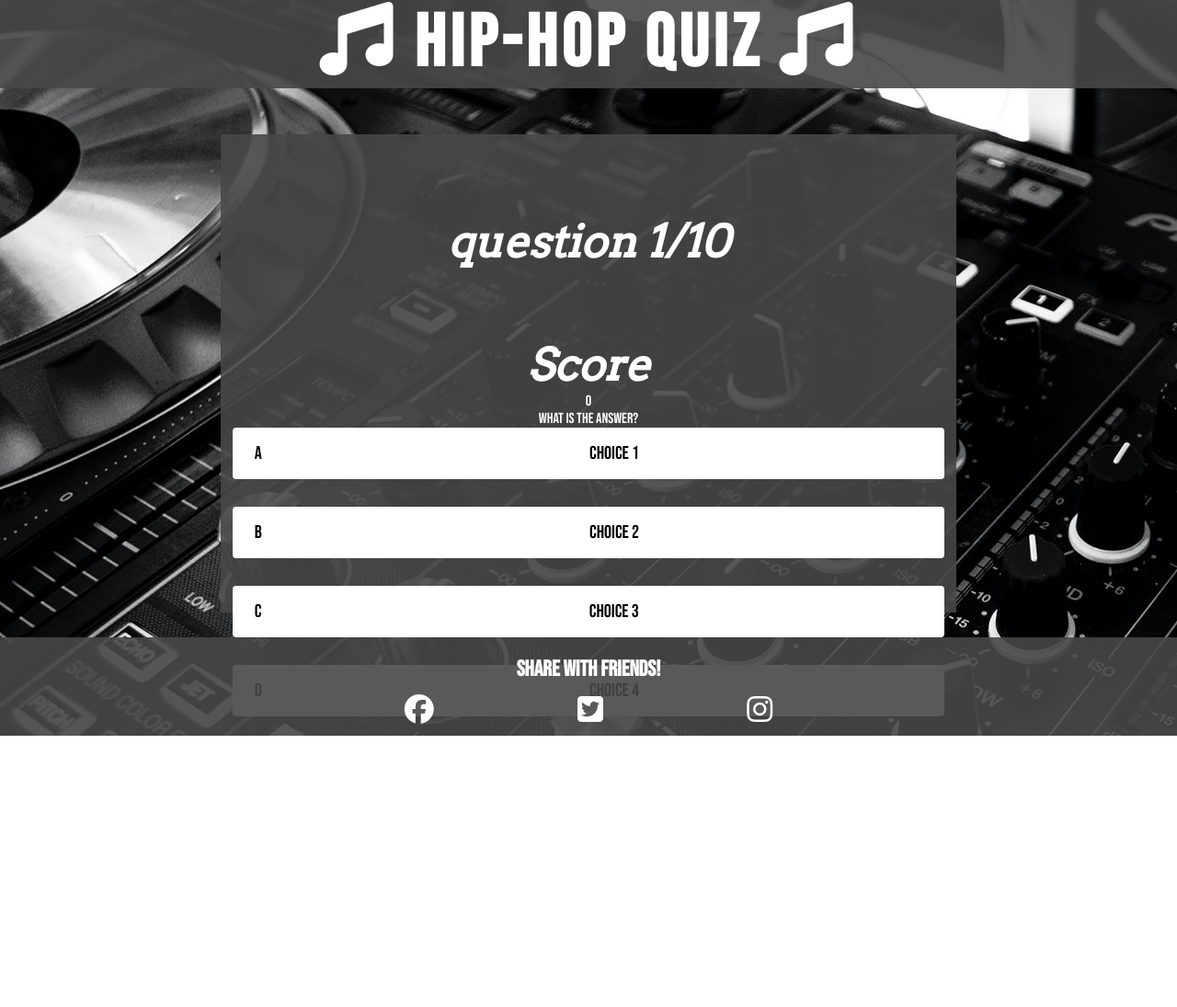
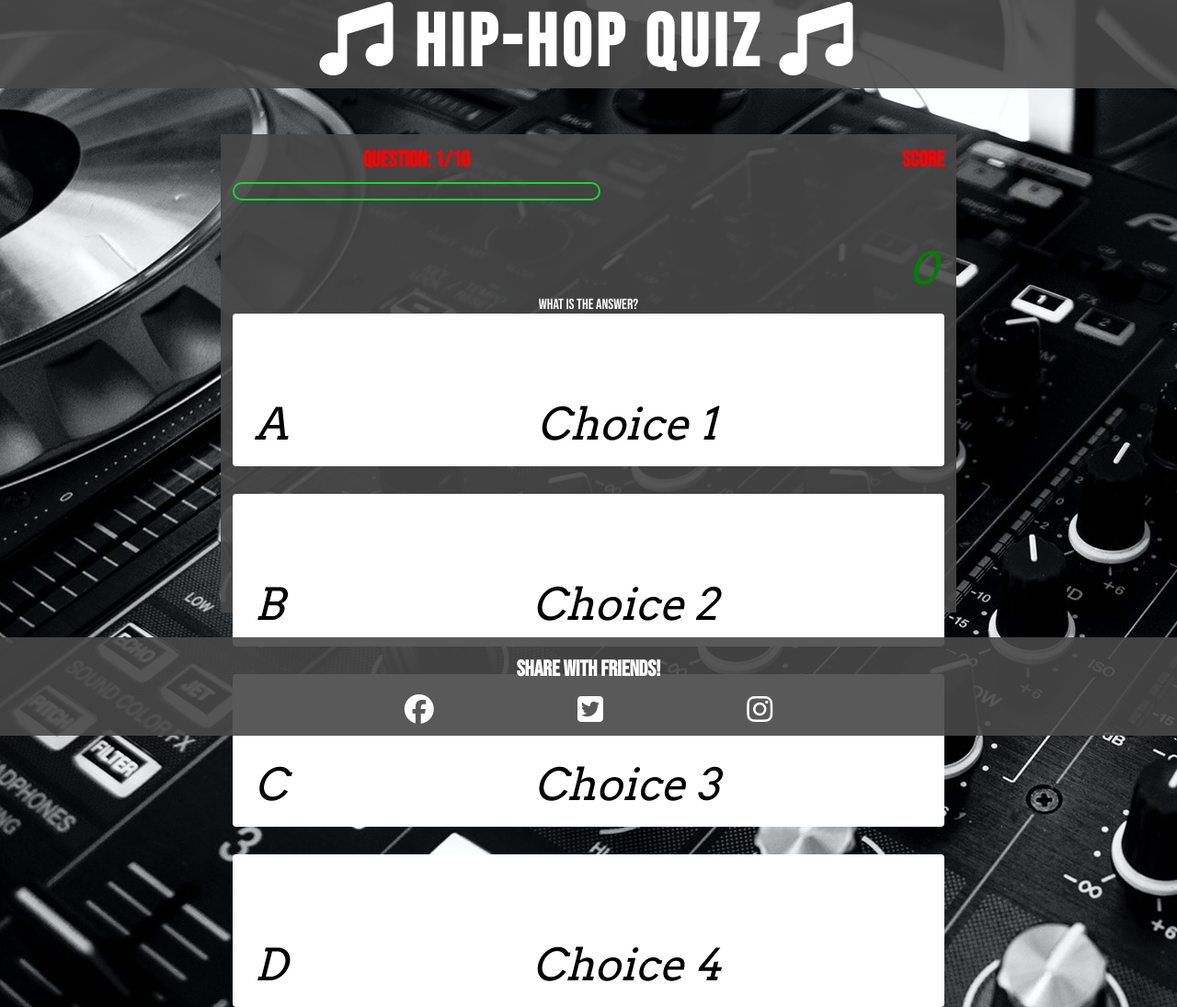
Before and after one commit to jamiebradford123/HipHopMusicQuiz, a plain HTML site: page quiz.html in a window 1280 px wide. Shown: the whole page at 92% size. Before the commit the page ends 800 px from the top, so only its background shows below. Drawn offline with Linux system fonts and the light colour scheme; files whose address does not match are found by name.

Commit message:
add question bar and add style to HUB

```diff
--- a/assets/css/style.css
+++ b/assets/css/style.css
@@ -37,7 +37,7 @@ body {
     margin-top: 50px;
 }
 
-.game-area h2 {
+.game-area p{
     margin-top: 75px;
     font-family: 'Arvo', serif;
     font-size: 3rem;
@@ -100,7 +100,36 @@ footer h2 {
 /*QUIZ CSS */
 
 /* HUD section */
+#hud {
+    display: flex;
+    justify-content: space-between;
+}
+.hud-prefix {
+    text-align: center;
+    color: red;
+}
 
+.hud-score-number {
+    color:green;
+    text-align: center;
+}
+
+#progressBar {
+    width: 400px;
+    height: 20px;
+    border: 2px solid rgb(11, 223, 36);
+    margin-top: 10px;
+    margin-bottom: 20px;
+    border-radius: 50px;
+    overflow: hidden;
+
+}
+
+#progressBarFull {
+    height: 100%;
+    background: rgb(11, 223, 36);
+    width: 0%;
+}
 
 /* Answer section where options A,B,C,D will be displayed */
 .options-container {
--- a/quiz.html
+++ b/quiz.html
@@ -26,7 +26,7 @@
                 <!--Question section in Hud, display question number with bar-->
                <div class=".hud.progress">
                     <h2 id="progressHeading" class="hud-prefix">
-                        question 1/10
+                        Question: 1/10
                     </h2>
                     <div id="progressBar">
                         <div id="progressBarFull"></div>
```
Also changed, not shown: index.html (+1 -1 lines).
